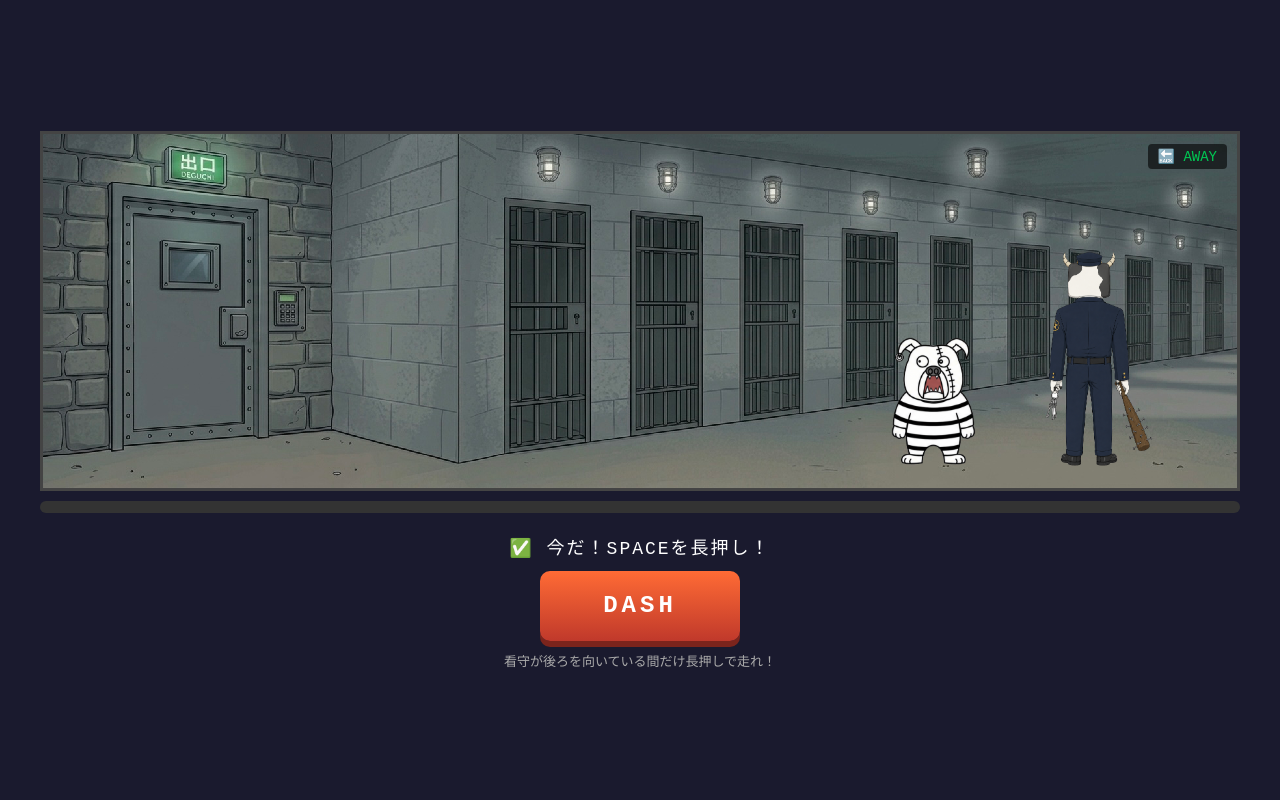
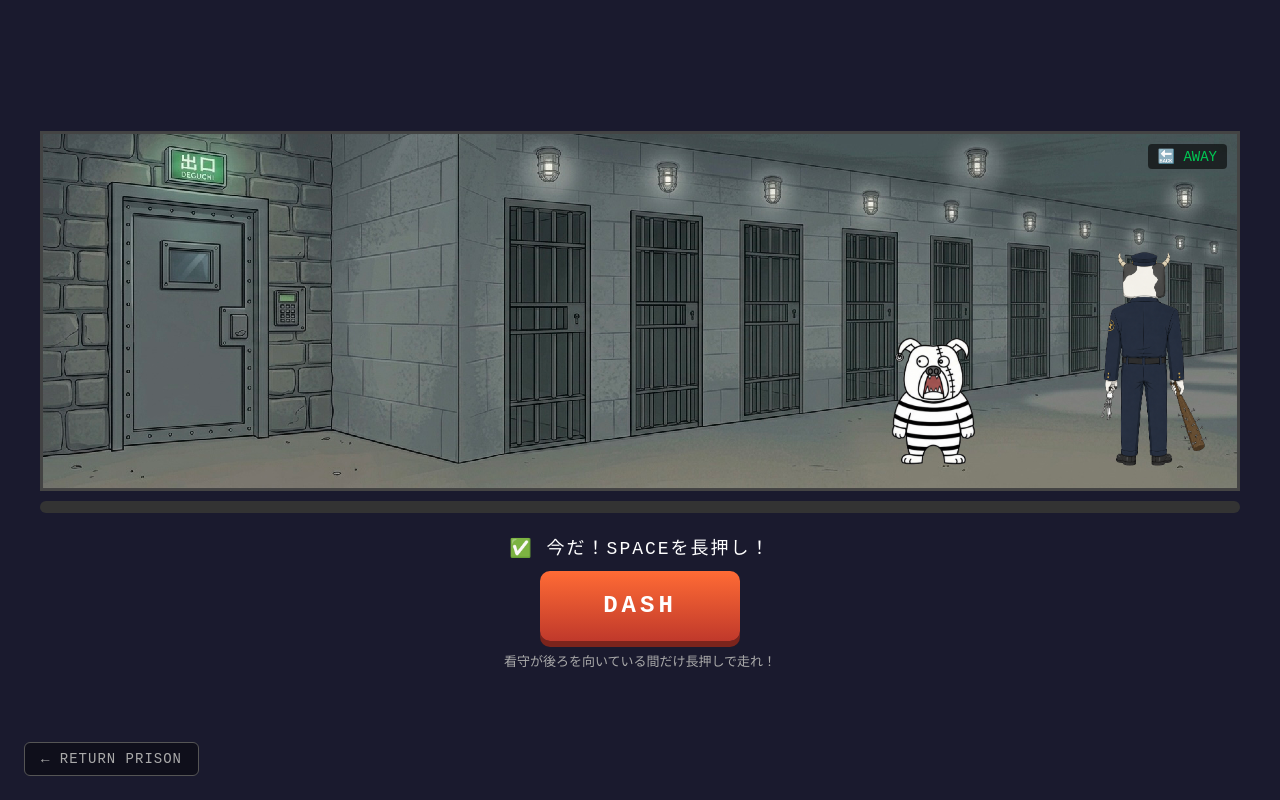
Before and after one commit to yutaArakawa/OplanTeamDevelopRoadMap, a Django app: page /prison/escape in a window 1280 px wide. Run offline with Django 5.2, Linux system fonts and the light colour scheme.

Commit message:
PRISON BREAK

```diff
--- a/prison/templates/prison/escape.html
+++ b/prison/templates/prison/escape.html
@@ -46,13 +46,16 @@
 
     <!-- Result overlay (covers game + controls on fail) -->
     <div id="overlay">
-        <div id="overlay-title" class="goal">GOAL!!</div>
+        <div id="overlay-title" class="goal">Goal!!</div>
         <img id="fail-image" src="" alt="fail">
         <button id="retry-btn">RETRY</button>
+        <a id="goal-return-btn" href="{% url 'prison' %}?cleared=1" class="escape-back-btn goal-return-btn">← PRISON TOPへ</a>
     </div>
 
 </div>
 
+<a href="{% url 'prison' %}" class="escape-back-btn">← RETURN PRISON</a>
+
 <script src="{% static 'prison/js/escape.js' %}"></script>
 </body>
 </html>
--- a/static/prison/css/prison.css
+++ b/static/prison/css/prison.css
@@ -212,3 +212,35 @@ body.prison-page {
 #guard-status.away {
     color: #00c853;
 }
+
+.escape-back-btn {
+    position: fixed;
+    bottom: 24px;
+    left: 24px;
+    color: #aaa;
+    font-family: 'Courier New', monospace;
+    font-size: 14px;
+    letter-spacing: 1px;
+    text-decoration: none;
+    border: 1px solid #555;
+    padding: 8px 16px;
+    border-radius: 6px;
+    background: rgba(0, 0, 0, 0.4);
+    transition: color 0.2s, border-color 0.2s, background 0.2s;
+    z-index: 50;
+}
+
+.escape-back-btn:hover {
+    color: #fff;
+    border-color: #aaa;
+    background: rgba(255, 255, 255, 0.08);
+}
+
+.goal-return-btn {
+    display: none;
+    position: static;
+}
+
+.goal-return-btn.show {
+    display: inline-block;
+}
--- a/static/prison/js/escape.js
+++ b/static/prison/js/escape.js
@@ -27,6 +27,7 @@
     let dashing = false;
     let guardWatching = true;
     let gameOver = false;
+    let caught = false;
     let guardTurnedAt = 0;
     let catchTimer = null;
     let guardCycleTimer = null;
@@ -45,7 +46,8 @@
     const overlay     = document.getElementById('overlay');
     const overlayTitle = document.getElementById('overlay-title');
     const failImage   = document.getElementById('fail-image');
-    const retryBtn    = document.getElementById('retry-btn');
+    const retryBtn      = document.getElementById('retry-btn');
+    const goalReturnBtn = document.getElementById('goal-return-btn');
 
     const imgGuardFront   = document.getElementById('img-guard-front').src;
     const imgGuardBack    = document.getElementById('img-guard-back').src;
@@ -60,6 +62,7 @@
         dashing = false;
         guardWatching = true;
         gameOver = false;
+        caught = false;
         guardTurnedAt = 0;
 
         if (catchTimer)       clearTimeout(catchTimer);
@@ -72,9 +75,10 @@
         dashBtn.disabled = false;
         dashBtn.onclick = null;
         dashBtn.classList.remove('pressed');
+        goalReturnBtn.classList.remove('show');
 
         guard.src = imgGuardFront;
-        guard.style.right = '60px';
+        guard.style.right = '5px';
         guard.style.left = '';
 
         prisoner.src = imgPrisonerIdle;
@@ -197,15 +201,17 @@
         if (guardCycleTimer) clearTimeout(guardCycleTimer);
         if (catchTimer)      clearTimeout(catchTimer);
 
-        overlayTitle.textContent = 'GOAL!!';
+        overlayTitle.textContent = 'PRISON BREAK!!';
         overlayTitle.className = 'goal';
         failImage.style.display = 'none';
+        goalReturnBtn.classList.add('show');
         overlay.classList.add('show');
     }
 
     function triggerFail() {
         if (gameOver) return;
         gameOver = true;
+        caught = true;
         dashing = false;
         dashBtn.disabled = true;
         if (guardCycleTimer)    clearTimeout(guardCycleTimer);
@@ -217,7 +223,7 @@
         // Guard chases from right → left toward prisoner
         const guardEl = guard;
         const cw = containerWidth();
-        const guardStartRight = 60; // current right offset in px
+        const guardStartRight = 5; // CSSのright値に合わせる
         const guardStartLeft = cw - guardStartRight - guardEl.offsetWidth;
         const targetLeft = prisonerX - 10;
 
@@ -260,8 +266,11 @@
 
     // --- Space key ---
     document.addEventListener('keydown', (e) => {
-        if (e.code === 'Space' && !e.repeat) {
-            e.preventDefault();
+        if (e.code !== 'Space' || e.repeat) return;
+        e.preventDefault();
+        if (gameOver && caught) {
+            dashBtn.click();
+        } else {
             onDashStart();
         }
     });
```
Also changed, not shown: prison/templates/prison/prison_top.html (+8 -2 lines), static/prison/css/prison_top.css (added, +78 -0 lines), static/prison/js/prison_top.js (+12 -4 lines), README.md, static/prison/img/datsugoku-omedetou.png (added).
